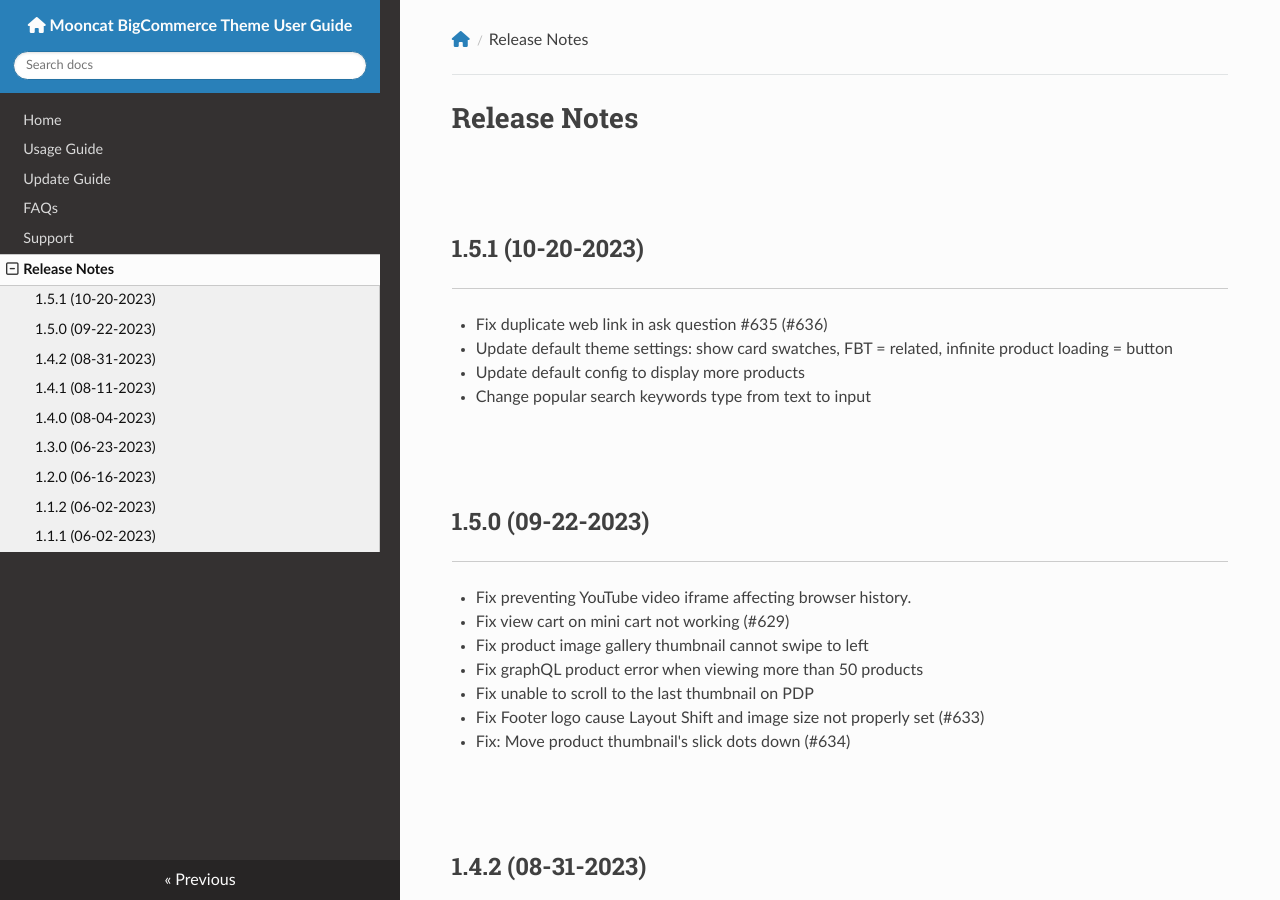
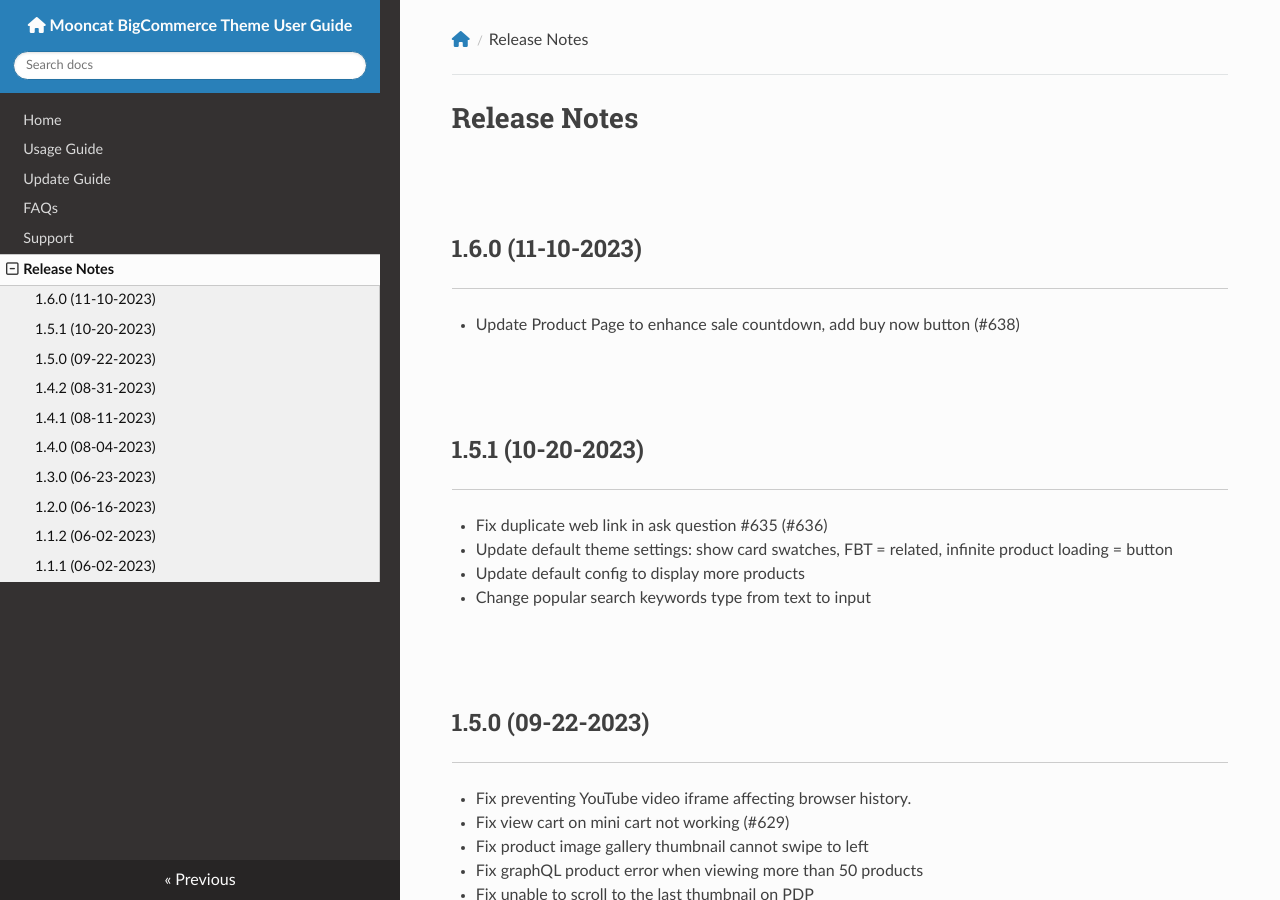
Before and after one commit to allcommerce/bc-mooncat-docs, an MkDocs documentation site: the page built from docs/changelog.md, in a window 1280 px wide and 900 px high. Built offline with MkDocs 1.6.1, drawn with Linux system fonts in a browser that asks for light colours; nearby versions of some CDN libraries.

Commit message:
Release 1.6.0

```diff
--- a/docs/changelog.md
+++ b/docs/changelog.md
@@ -1,4 +1,7 @@
 # Release Notes
+
+## 1.6.0 (11-10-2023)
+- Update Product Page to enhance sale countdown, add buy now button (#638)
 
 ## 1.5.1 (10-20-2023)
 - Fix duplicate web link in ask question #635 (#636)
```
